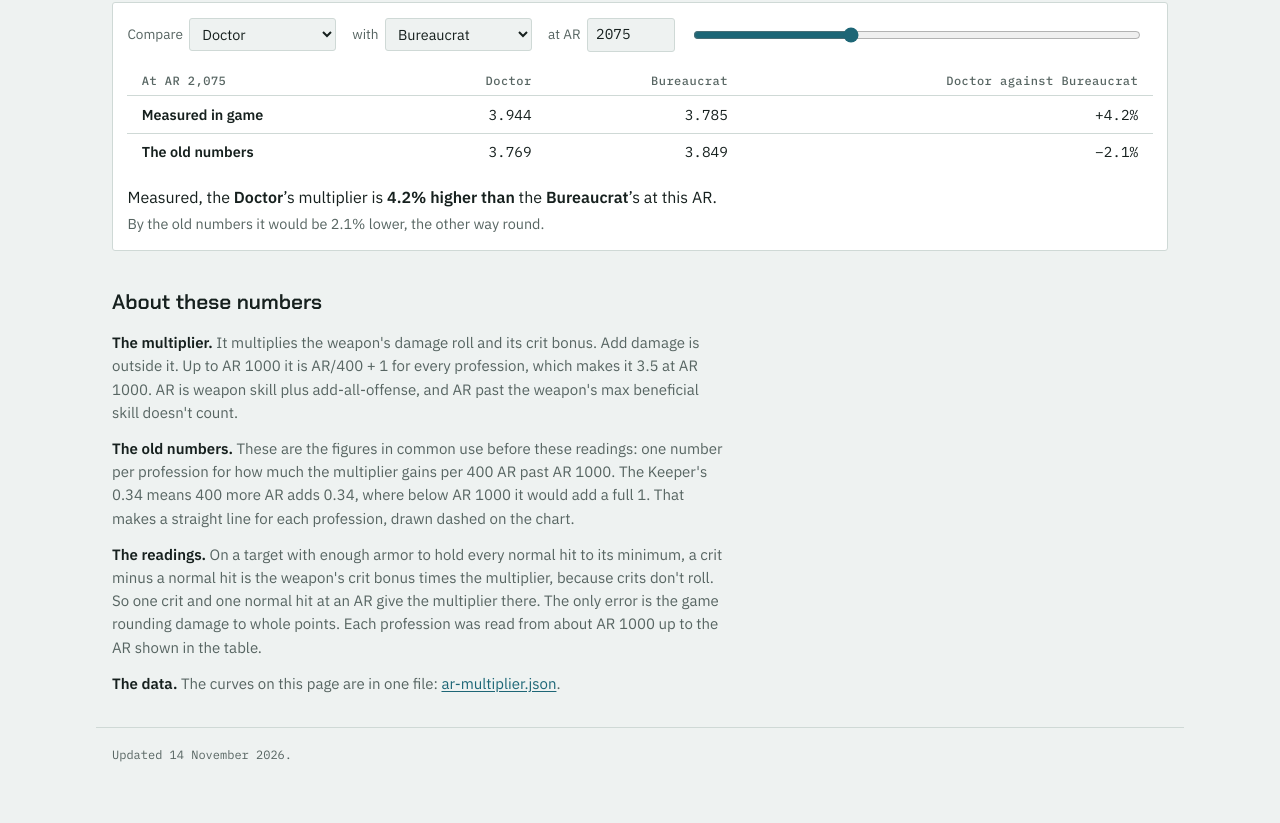
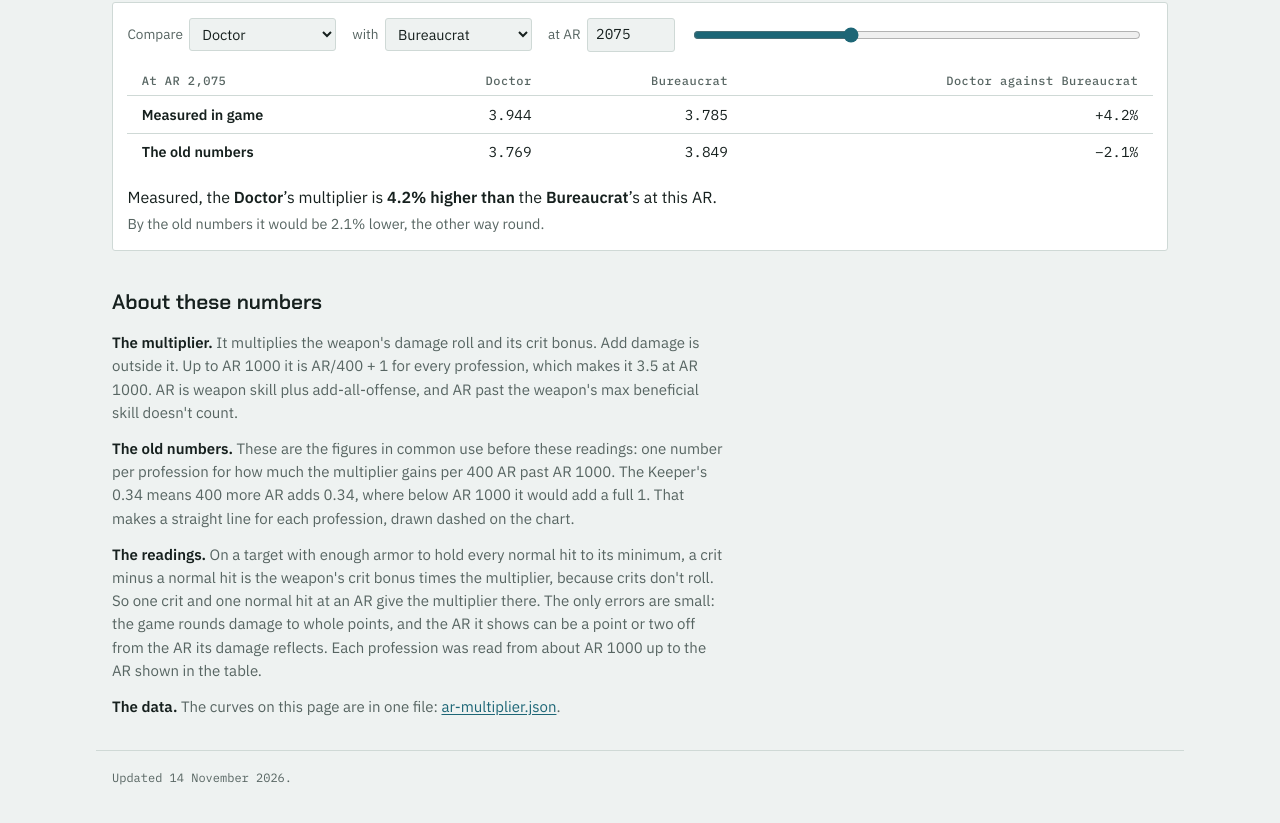
Before and after one commit to Anarchaeology/theory, a plain HTML site: page ar-multiplier.html in a window 1280 px wide. Shown: the part 1918-2741 px from the top of the page. Before the commit the page ends 2720 px from the top, so only its background shows below. Drawn offline with Linux system fonts and the light colour scheme.

Commit message:
AR page: the readings' errors include the AR shown being a point or two off

```diff
--- a/ar-multiplier.html
+++ b/ar-multiplier.html
@@ -112,7 +112,7 @@
     <h2>About these numbers</h2>
     <p class="prose"><b>The multiplier.</b> It multiplies the weapon's damage roll and its crit bonus. Add damage is outside it. Up to AR 1000 it is AR/400 + 1 for every profession, which makes it 3.5 at AR 1000. AR is weapon skill plus add-all-offense, and AR past the weapon's max beneficial skill doesn't count.</p>
     <p class="prose"><b>The old numbers.</b> These are the figures in common use before these readings: one number per profession for how much the multiplier gains per 400 AR past AR 1000. The Keeper's 0.34 means 400 more AR adds 0.34, where below AR 1000 it would add a full 1. That makes a straight line for each profession, drawn dashed on the chart.</p>
-    <p class="prose"><b>The readings.</b> On a target with enough armor to hold every normal hit to its minimum, a crit minus a normal hit is the weapon's crit bonus times the multiplier, because crits don't roll. So one crit and one normal hit at an AR give the multiplier there. The only error is the game rounding damage to whole points. Each profession was read from about AR 1000 up to the AR shown in the table.</p>
+    <p class="prose"><b>The readings.</b> On a target with enough armor to hold every normal hit to its minimum, a crit minus a normal hit is the weapon's crit bonus times the multiplier, because crits don't roll. So one crit and one normal hit at an AR give the multiplier there. The only errors are small: the game rounds damage to whole points, and the AR it shows can be a point or two off from the AR its damage reflects. Each profession was read from about AR 1000 up to the AR shown in the table.</p>
     <p class="prose"><b>The data.</b> The curves on this page are in one file: <a href="data/ar-multiplier.json">ar-multiplier.json</a>.</p>
   </section>
 </main>
```
